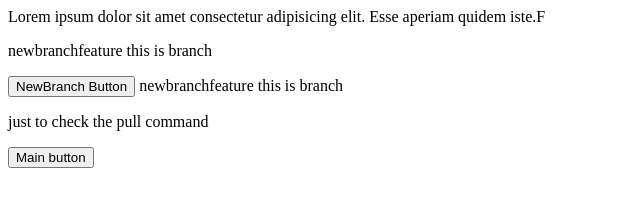
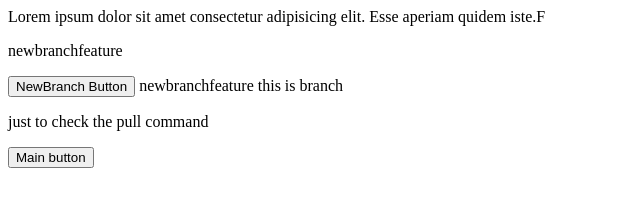
Before and after one commit to NihalRepo/localrepo, a plain HTML site: page index.html in a window 1280 px wide. Shown: the full height of the page, 0-640 px from the left. Drawn offline with Linux system fonts and the light colour scheme.

Commit message:
yes to cinnut

```diff
--- a/index.html
+++ b/index.html
@@ -4,7 +4,6 @@
 <p>
     newbranchfeature
 
-    this is branch
 </p>
 
 <button>NewBranch Button</button>
```
